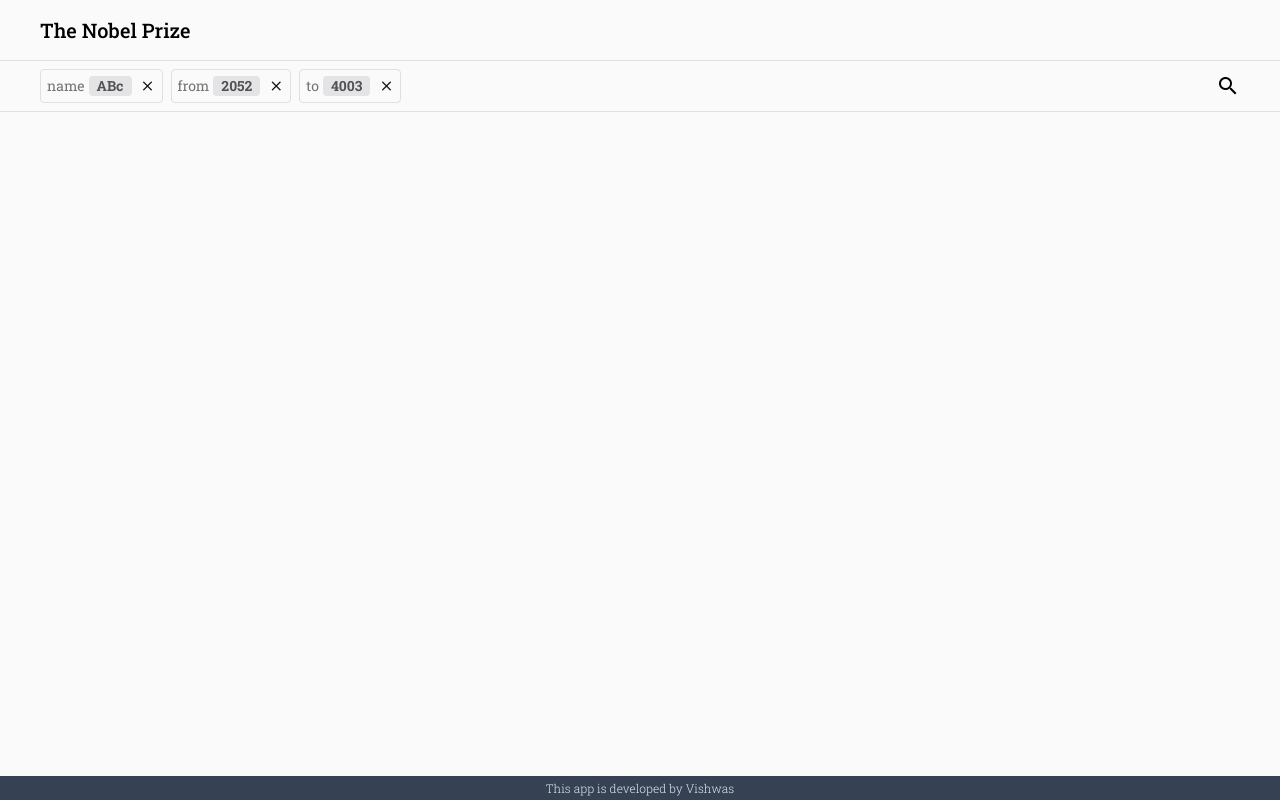
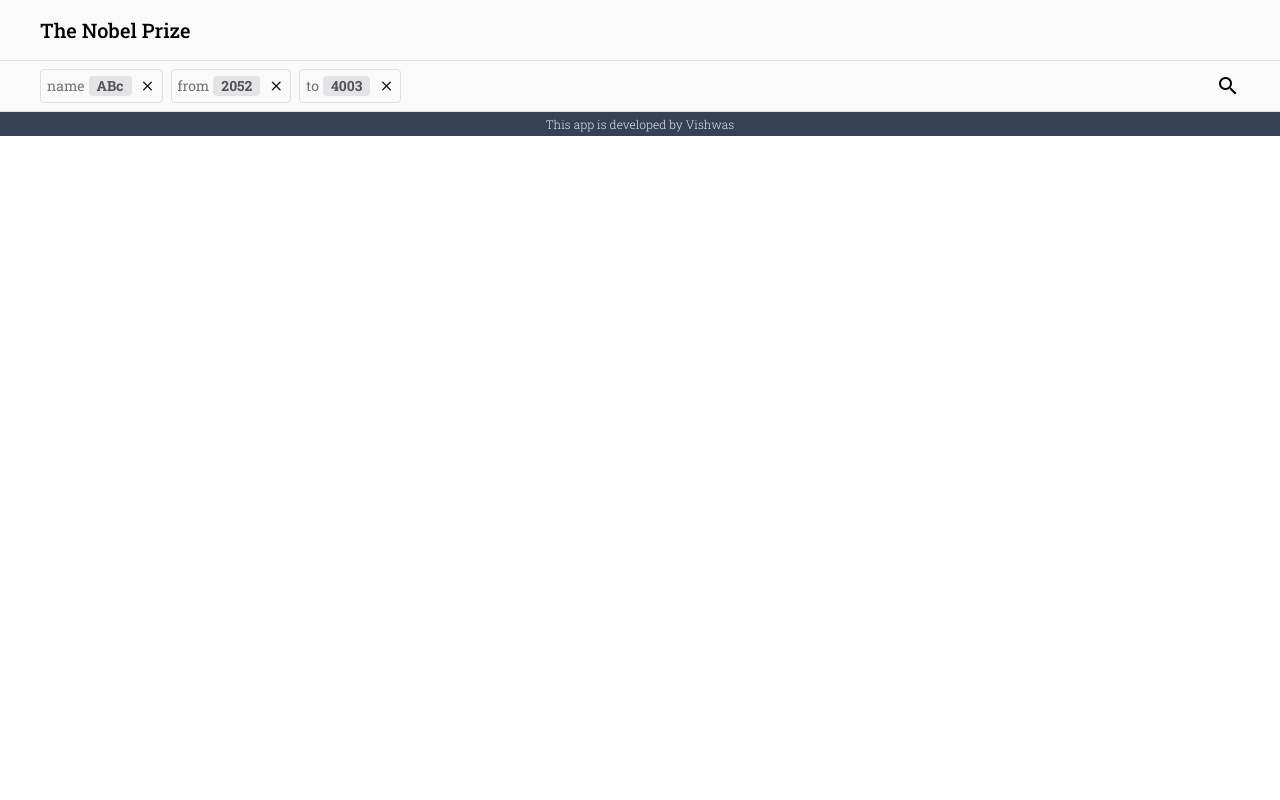
Before and after one commit to vishwasprabhu98/nobel-prize-winner, an Angular app: page / in a window 1280 px wide. Built offline with nearby package versions, Linux system fonts and the light colour scheme.

Commit message:
created filter UI

```diff
--- a/src/app/app.component.html
+++ b/src/app/app.component.html
@@ -1,7 +1,7 @@
-<div class="app flex flex-col bg-zinc-50">
+<div class="app bg-zinc-50">
   <app-header />
   <div class="content">
     <router-outlet />
   </div>
-  <app-footer />
 </div>
+<app-footer />
--- a/src/app/app.component.scss
+++ b/src/app/app.component.scss
@@ -1,7 +1,8 @@
 .app {
   min-width: 100vw;
-  min-height: 100vh;
+  position: relative;
 }
 .content {
+  position: relative;
   flex: 1;
 }
--- a/src/app/shared/components/filter/filter.component.html
+++ b/src/app/shared/components/filter/filter.component.html
@@ -1,4 +1,4 @@
-<div class="search-bar px-10 py-2">
+<div class="search-bar px-10 py-2 sticky top-15 bg-zinc-50 z-1">
   <div class="flex items-center justify-between">
     <div>
       @if (showFilterCrumbs) {
--- a/src/app/shared/components/header/header.component.html
+++ b/src/app/shared/components/header/header.component.html
@@ -1,3 +1,3 @@
-<header class="px-10 py-4">
+<header class="px-10 py-4 sticky top-0 bg-zinc-50 z-2">
   <p class="font-medium text-xl">The Nobel Prize</p>
 </header>
--- a/src/styles.scss
+++ b/src/styles.scss
@@ -7,5 +7,4 @@
   box-sizing: border-box;
 }
 p { margin: 0; }
-html, body { height: 100%; }
 body { margin: 0; }
```
